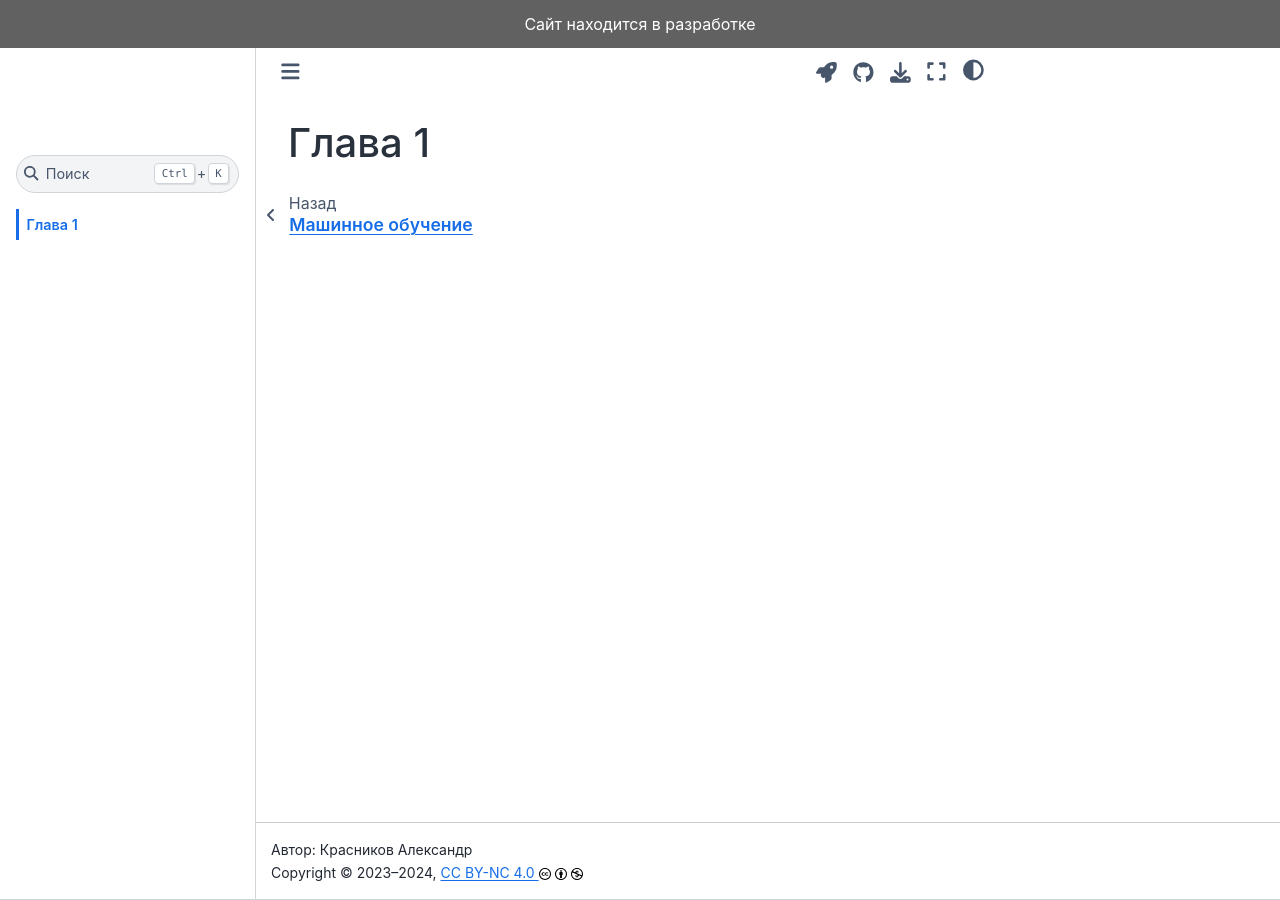
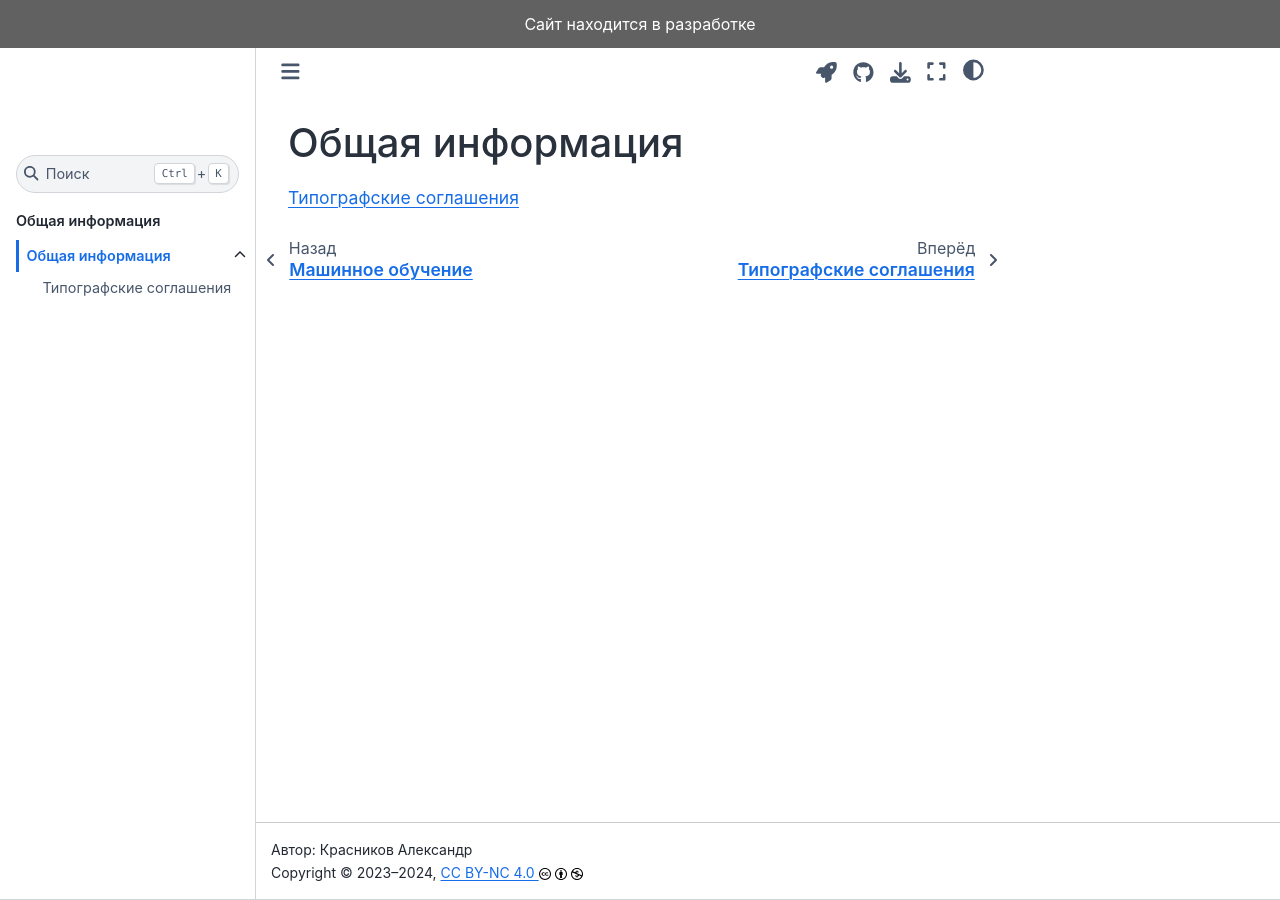
Before and after one commit to bookseer/machinelearning, a Jupyter Book: the page built from book/info/index.md, in a window 1280 px wide. Built offline with Jupyter Book 1.0.4 settings and Sphinx 7.4.7 and the Sphinx Book theme 1.1.4, drawn with Linux system fonts in a browser that asks for light colours.

```diff
--- a/book/_toc.yml
+++ b/book/_toc.yml
@@ -3,5 +3,9 @@
 
 format: jb-book
 root: index
-chapters:
-  - file: chapter01
+parts:
+- caption: Общая информация
+  chapters:
+  - file: info/index
+    sections:
+    - file: info/typography
--- a/book/chapter01.md
+++ b/book/info/index.md
@@ -1,15 +1,16 @@
 ---
 jupytext:
-  formats: md:myst
   text_representation:
     extension: .md
     format_name: myst
-    format_version: 0.13
-    jupytext_version: 1.16.0
 kernelspec:
   display_name: Python 3
   language: python
   name: python3
 ---
 
-# Глава 1
+(info_index)=
+# Общая информация
+
+:::{tableofcontents}
+:::
```
Also changed, not shown: CHANGELOG.md (+2 -0 lines), book/info/typography.md (added, +103 -0 lines).
